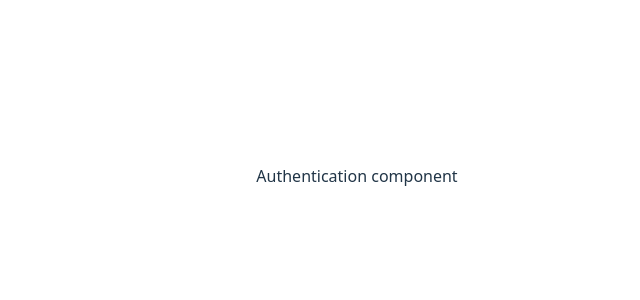
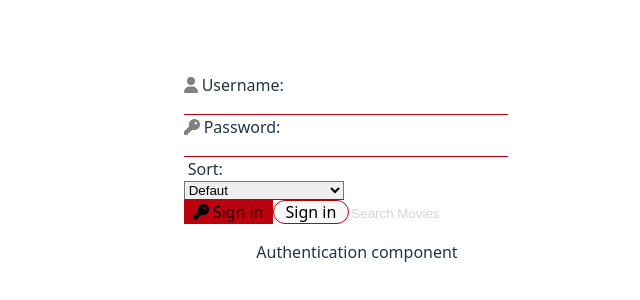
Before and after one commit to VandevilleF/holbertonschool-cinema-guru, a React (Vite) app in the folder cinema-guru/: page / in a window 1280 px wide. Shown: the part 224-524 px from the top of the page, without its empty margins (283-923 px from the left). Built offline with nearby package versions, Linux system fonts and the light colour scheme.

Commit message:
Add authentication components and styles to App, Input, and SelectInput

```diff
--- a/cinema-guru/src/App.jsx
+++ b/cinema-guru/src/App.jsx
@@ -1,11 +1,20 @@
-import './App.css'
-import { useState, useEffect } from 'react'
+import './App.css';
+import { useState, useEffect } from 'react';
 import axios from 'axios';
+import Input from './components/general/Input';
+import SelectInput from './components/general/SelectInput';
+import Button from './components/general/Button';
+import SearchBar from './components/general/SearchBar'
+import { FontAwesomeIcon } from '@fortawesome/react-fontawesome';
+import { faUser } from '@fortawesome/free-solid-svg-icons';
+import { faKey } from '@fortawesome/free-solid-svg-icons';
 
 
 export default function App() {
   const [isLoggedIn, setIsLoggedIn] = useState(false)
   const [userUsername, setUserUsername] = useState("")
+  const [sortOption, setSortOption] = useState("Defaut")
+  const [searchBar, setSearchBar] = useState("Search Movies")
 
   useEffect(() => {
     const token = localStorage.getItem("accessToken");
@@ -26,11 +35,19 @@ export default function App() {
     .catch(error => {
       console.error(error);
     })
-  }, {});
+  }, []);
+
+  const optionSelect = ["Defaut", "Latest", "Oldest", "Highest Rated", "Lowest Rated"]
 
 
   return (
     <>
+    <Input label="Username:" type="text" className="input_content" value="" setValue={ setUserUsername } icon={<FontAwesomeIcon icon={faUser} />} inputAttributes="" />
+    <Input label="Password:" type="text" className="input_content" value="" setValue={ setUserUsername } icon={<FontAwesomeIcon icon={faKey} />} inputAttributes="" />
+    <SelectInput label="Sort:" options={optionSelect} className="select_input" value={ sortOption } setValue={ setSortOption } />
+    <Button label="Sign in" className="auth_button" onClick={""} icon={faKey} />
+    <Button label="Sign in" className="tag_button" onClick={""} />
+    <SearchBar title={ searchBar } setTitle={ setSearchBar }/>
       <div className="App">
         {isLoggedIn ? (
           <p>Dashboard component</p>
--- a/cinema-guru/src/components/general/Input.jsx
+++ b/cinema-guru/src/components/general/Input.jsx
@@ -4,12 +4,16 @@ export default function Input({ label, type, className, value, setValue, icon, i
 	const handleInput = (event) => {
 		setValue(event.target.value)
 	}
-	const labelId = label.toLowerCase().replace(/\s+/g, '_');
+	const labelId = label.toLowerCase()
+	.replace(/[^\w\s]|_/g, '')
+	.replace(/\s+/g, '_');
 
 	return (
 		<>
+		<div className='label_block'>
 		{icon && <span>{ icon }</span> }
 		<label htmlFor={ labelId }>{ label }</label>
+		</div>
 		<input id={ labelId }
 		type={ type }
 		className={ className }
--- a/cinema-guru/src/components/general/SelectInput.jsx
+++ b/cinema-guru/src/components/general/SelectInput.jsx
@@ -4,7 +4,9 @@ export default function SelectInput({ label, options, className, value, setValue
 	const handleSelect = (event) => {
 		setValue(event.target.value)
 	}
-	const labelId = label.toLowerCase().replace(/\s+/g, '_');
+	const labelId = label.toLowerCase()
+	.replace(/[^\w\s]|_/g, '')
+	.replace(/\s+/g, '_');
 	return (
 		<>
 		<label htmlFor={ labelId }>{ label }</label>
--- a/cinema-guru/src/components/general/general.css
+++ b/cinema-guru/src/components/general/general.css
@@ -1,6 +1,89 @@
+/*
 <FontAwesomeIcon icon="fa-solid fa-key" /> (password, sign in btn, sing up btn)
 <FontAwesomeIcon icon="fa-solid fa-user" /> (username)
 <FontAwesomeIcon icon="fa-solid fa-folder" /> (folder dashboard)
 <FontAwesomeIcon icon="fa-solid fa-star" /> (favorite)
 <FontAwesomeIcon icon="fa-solid fa-clock" /> (watch later)
 <FontAwesomeIcon icon="fa-solid fa-right-from-bracket" /> (logout)
+*/
+/*Input Global Style*/
+.label_block {
+	display: flex;
+	align-items: flex-start;
+}
+
+span {
+	color: grey;
+}
+
+.input_content {
+	display: block;
+	border-style: none;
+	border-bottom: 1px solid #BB000E;
+	width: 20rem;
+}
+
+/* Input Username*/
+label[for="username"]{
+	padding: 0 0.25rem;
+}
+
+/*Input Password*/
+label[for="password"]{
+	padding: 0 0.25rem;
+}
+
+/* Select Input */
+.select_input {
+	display: flex;
+	border-bottom: 1px solid #BB000E;
+	width: 10rem;
+}
+
+label[for="sort"]{
+	display: flex;
+	padding: 0 0.25rem;
+}
+
+/* Button Authentification */
+.auth_button {
+	font-weight: 300;
+	background-color: #BB000E;
+	border-radius: 0;
+	padding: 0 0.5rem;
+}
+
+.auth_button svg {
+	padding: 0 0.25rem 0 0;
+}
+/* Button Tag */
+.tag_button {
+	font-weight: 300;
+	border-radius: 5rem;
+	border: #BB000E solid 1px;
+	padding: 0 0.75rem;
+}
+
+.tag_button:active {
+	background-color: #BB000E;
+
+}
+
+.tag_button svg {
+	padding: 0 0.25rem 0 0;
+}
+
+/* Search Bar */
+input[type="search"] {
+	border-radius: 5rem;
+	border: none;
+	color: lightgrey;
+}
+
+input[type="search"]:hover {
+	color: #fafafa;
+}
+
+/**/
+/**/
+/**/
```
